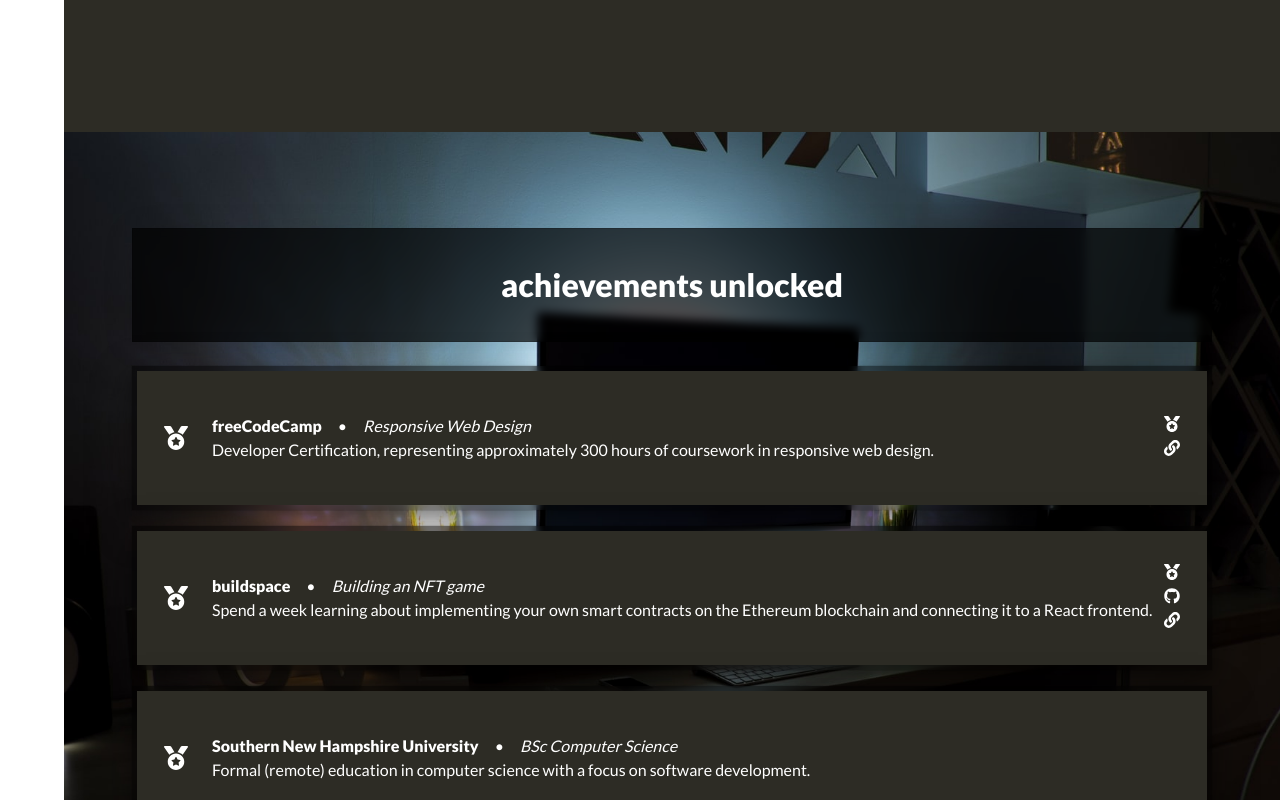
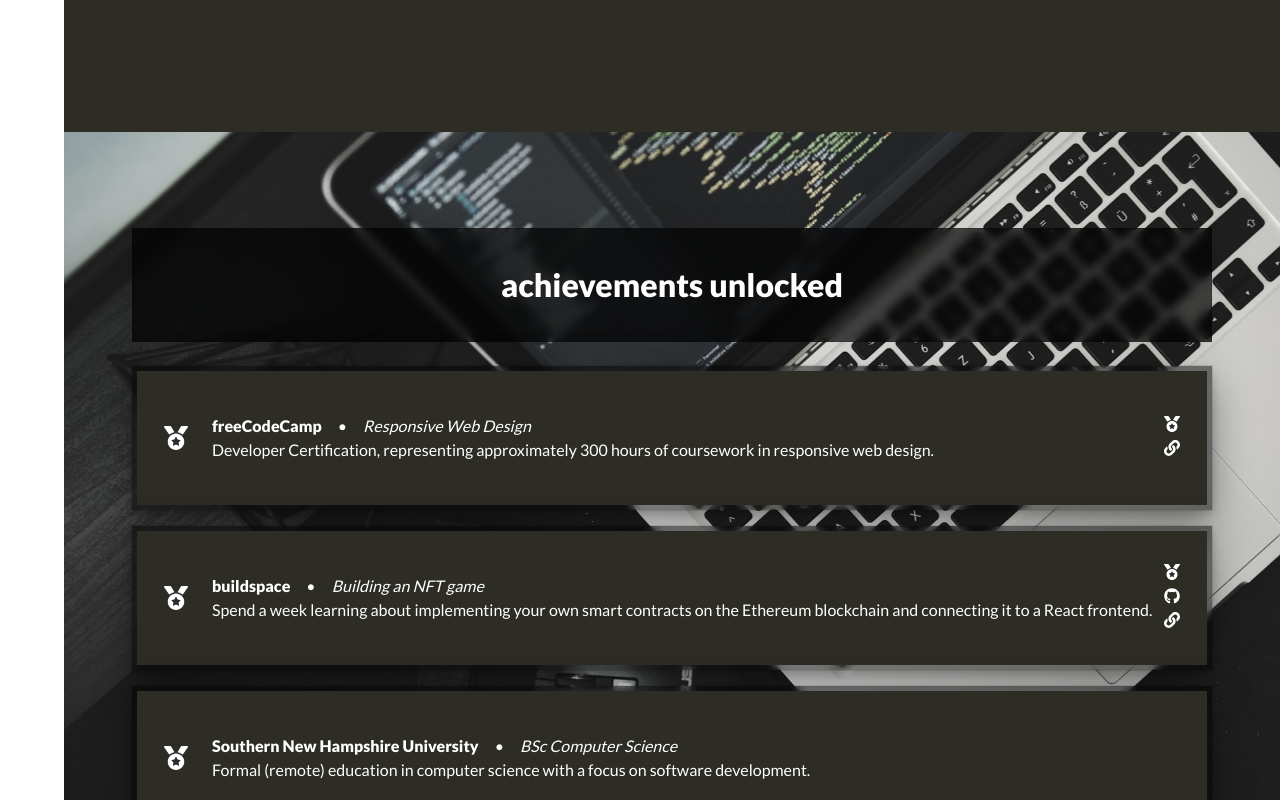
Before and after one commit to MylesWritesCode/portfolio, a Next.js app: page / in a window 1280 px wide. Shown: the part 1580-2380 px from the top of the page. Built offline with nearby package versions, Linux system fonts and the light colour scheme.

Commit message:
another background change lmao

```diff
--- a/src/components/AboutMe.tsx
+++ b/src/components/AboutMe.tsx
@@ -236,7 +236,7 @@
         padding="5rem 2rem"
         justifyContent="center"
         alignItems="center"
-        background="url(martin-shreder-unsplash.jpg) fixed"
+        background="url(altumcode-unsplash.jpg) fixed"
         backgroundPosition="center"
         backgroundSize="cover"
       >
```
Also changed, not shown: public/altumcode-unsplash.jpg (added).
